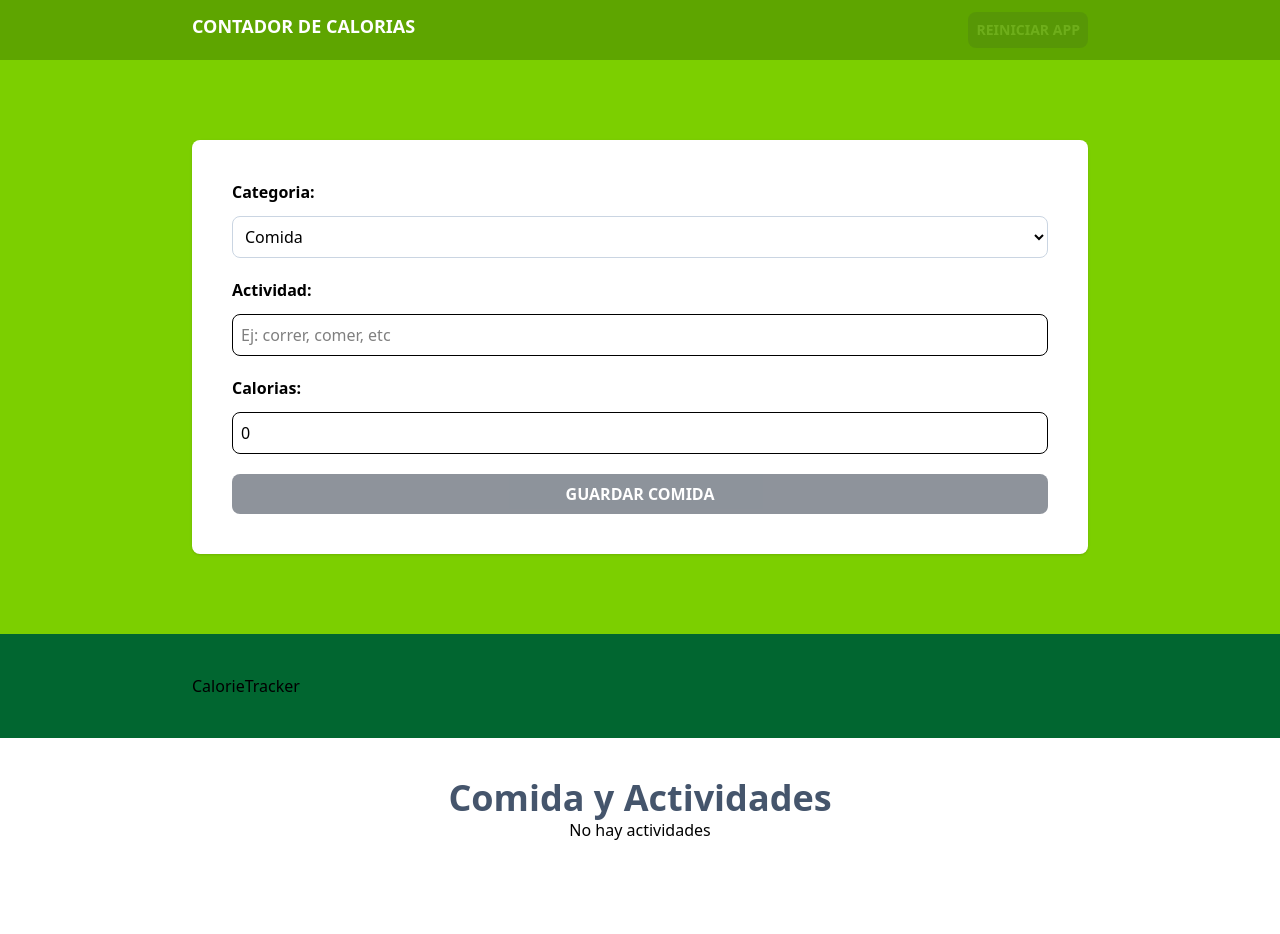
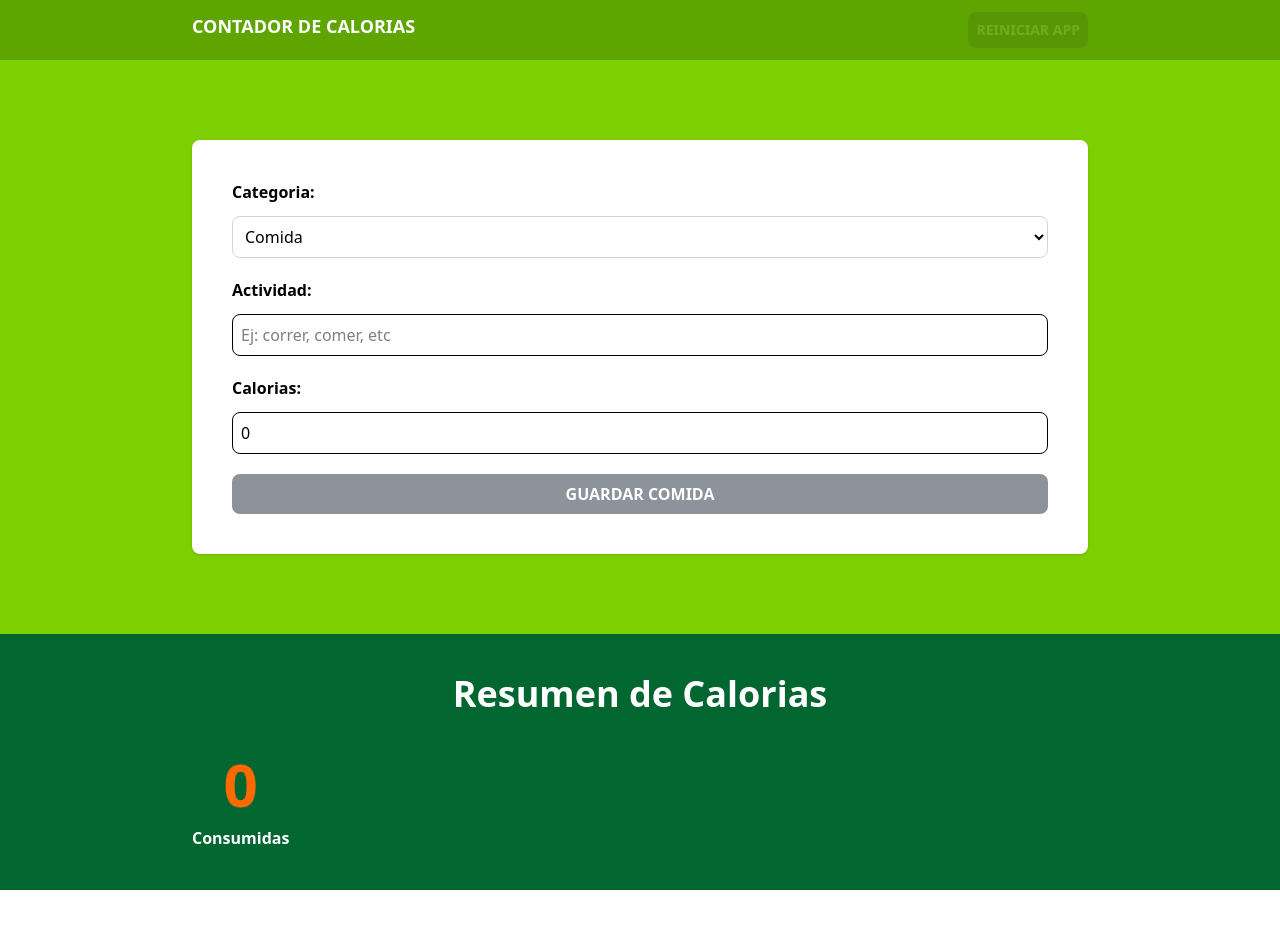
Before and after one commit to r0odr1/ContadorCalorias, a React app: page / in a window 1280 px wide. Shown: the top 934 px of the page. Before the commit the page ends 882 px from the top, so only its background shows below. Built offline with nearby package versions, Linux system fonts and the light colour scheme; the HTML template or start-up script is replaced by a standard one.

Commit message:
mostrando caloruas consumidas

```diff
--- a/src/components/CalorieTracker.tsx
+++ b/src/components/CalorieTracker.tsx
@@ -1,10 +1,26 @@
+import { useMemo } from "react"
 import type { Activity } from "../types"
 
 type CalorieTrackerProps = {
   activities: Activity[]
 }
 export default function CalorieTracker({activities} : CalorieTrackerProps) {
+
+  const caloriesConsumed = useMemo(() =>
+    activities.reduce((total, activity) =>
+      activity.category === 1 ? total + activity.calories : total, 0), [activities])
   return (
-    <div>CalorieTracker</div>
+    <>
+      <h2 className="text-4xl font-black text-white text-center">
+        Resumen de Calorias
+      </h2>
+
+      <div className="flex flex-col items-center md:flex-row md:justify-between gap-5 mt-10">
+        <p className="text-white font-bold rounded-full grid grid-cols-1 gap-3 text-center">
+          <span className="font-black text-6xl text-orange-500">{caloriesConsumed}</span>
+          Consumidas
+        </p>
+      </div>
+    </>
   )
 }
```
